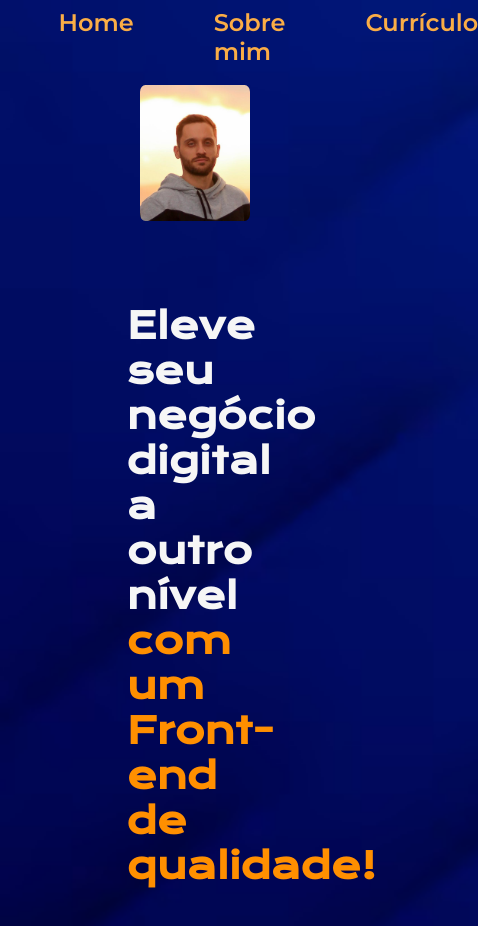
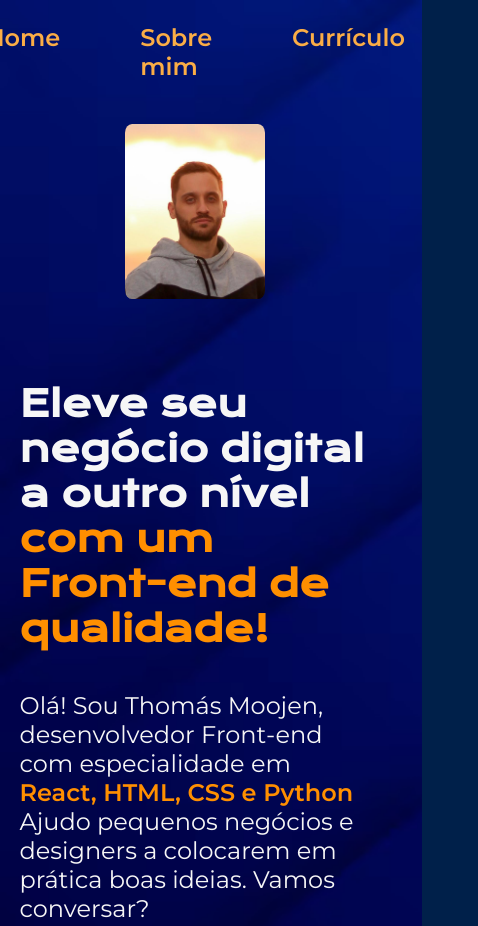
Before and after one commit to Vaamiv/HTML-e-CSS---Ambientes-de-desenvolvimento--estrutura-de-arquivos-e-tags, a plain HTML site: page index.html in a window 390 px wide. Shown: the top 926 px of the page, 478 px wide, since content can reach past the window. Drawn offline with nearby package versions, Linux system fonts and the light colour scheme.

Commit message:
commit responsividade 2

```diff
--- a/styles/style.css
+++ b/styles/style.css
@@ -51,6 +51,7 @@
 .titulo-destaque {
     color: var(--cor--secundaria);
 }
+
 .apresentacao {
     padding: 5% 15%;
     display: flex;
@@ -158,31 +159,37 @@
     background: linear-gradient(to right, var(--cor--secundaria), var(--cor--terciaria));
     animation: html 3s;
 }
+
 .css {
     width: 70%;
     background: linear-gradient(to right, var(--cor--secundaria), var(--cor--terciaria));
     animation: css 3s;
 }
+
 .js {
     width: 60%;
     background: linear-gradient(to right, var(--cor--secundaria), var(--cor--terciaria));
     animation: js 3s;
 }
+
 .python {
     width: 55%;
     background: linear-gradient(to right, var(--cor--secundaria), var(--cor--terciaria));
     animation: python 3s;
 }
+
 .automations {
     width: 40%;
     background: linear-gradient(to right, var(--cor--secundaria), var(--cor--terciaria));
     animation: automations 3s;
 }
+
 .data-science {
     width: 30%;
     background: linear-gradient(to right, var(--cor--secundaria), var(--cor--terciaria));
     animation: data-science 3s;
 }
+
 .office {
     width: 80%;
     background: linear-gradient(to right, var(--cor--secundaria), var(--cor--terciaria));
@@ -252,7 +259,24 @@
 
 
 @media (max-width: 1080px) {
+    .cabecalho {
+        padding: 6%;
+    }
+
+    .cabecalho__menu {
+        justify-content: center;
+    }
+
     .apresentacao {
         flex-direction: column-reverse;
+        padding: 5%;
+    }
+
+    .apresentacao__conteudo {
+        width: auto;
+    }
+
+    .rodape {
+        width: 100%;
     }
 }
```
